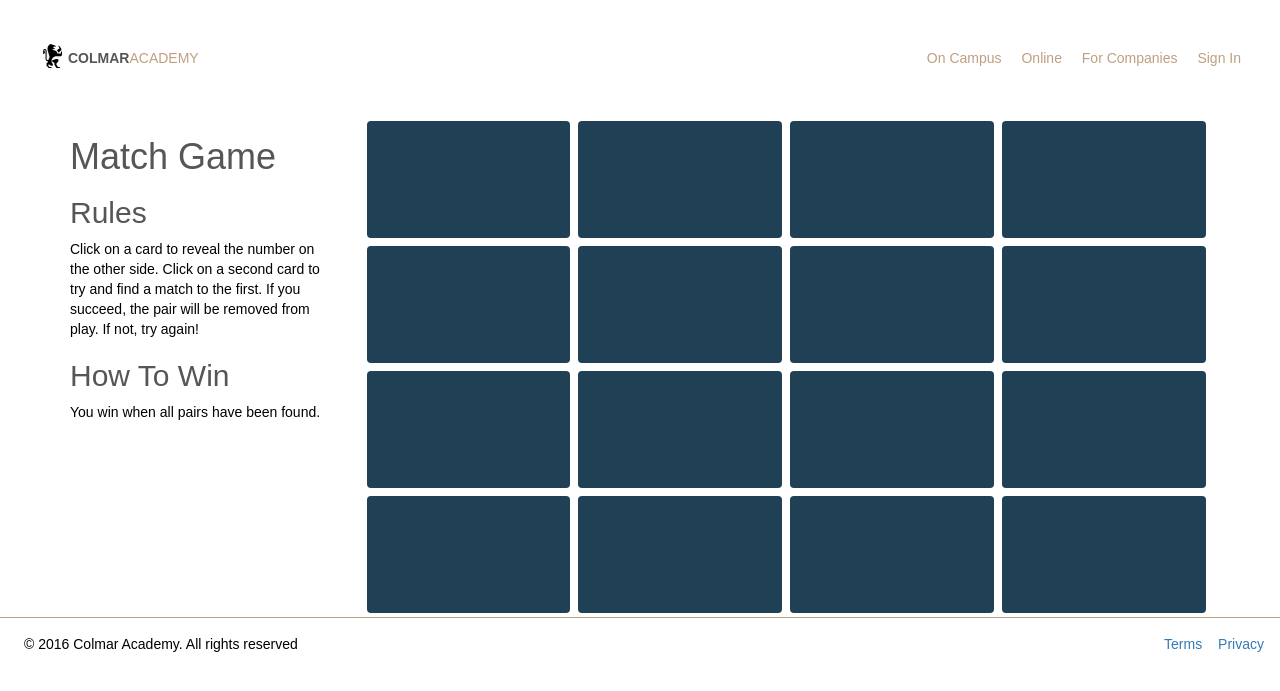
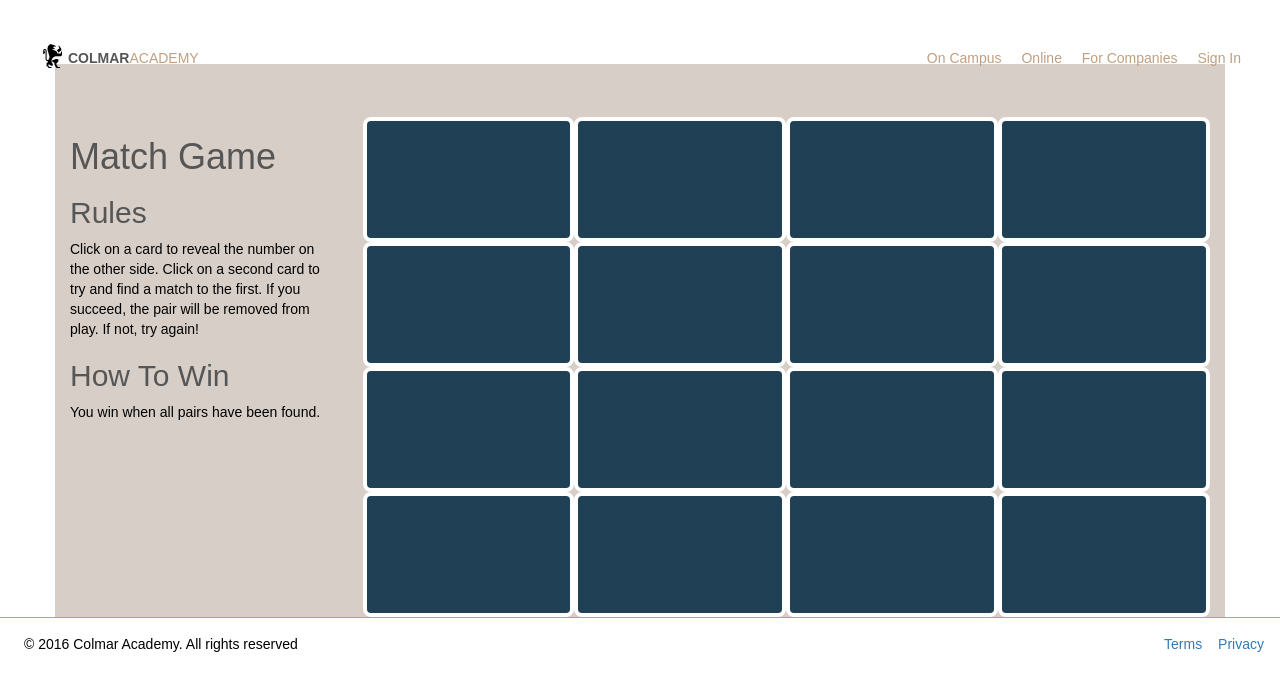
Before and after one commit to boombranco/boombranco.github.io, a Jekyll site: the page built from Campus/index.html, in a window 1280 px wide. Shown: the top 691 px of the page. Built offline with Jekyll 4.4.1, drawn with Linux system fonts in a browser that asks for light colours; nearby versions of some CDN libraries; some web fonts are replaced.

Commit message:
adding background color matching game

```diff
--- a/resources/css/match.css
+++ b/resources/css/match.css
@@ -112,6 +112,7 @@
 
 .container {
   padding-top: 5.25rem;
+  background-color: #D7CEC7;
 }
 
 .card {
```
